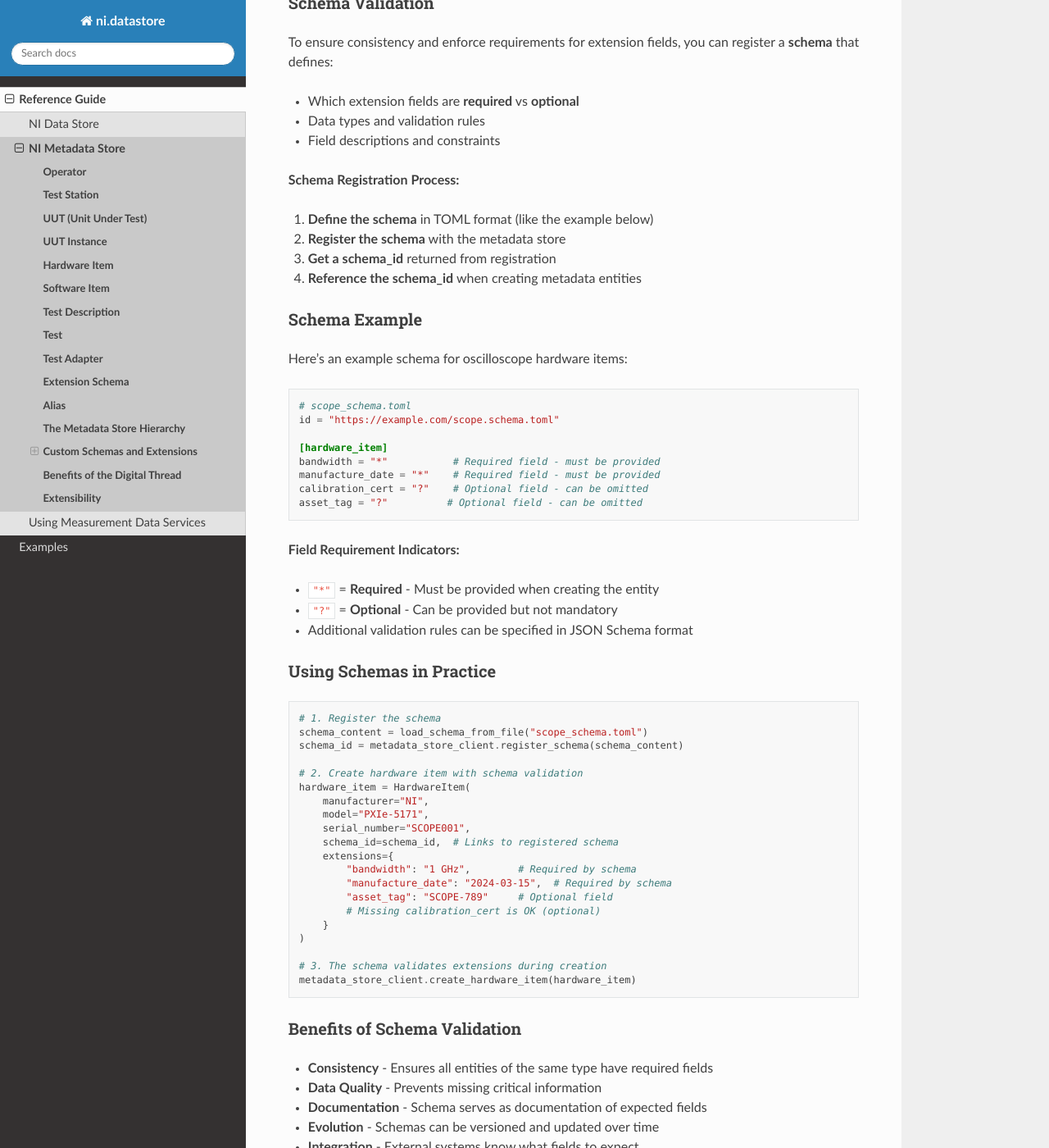
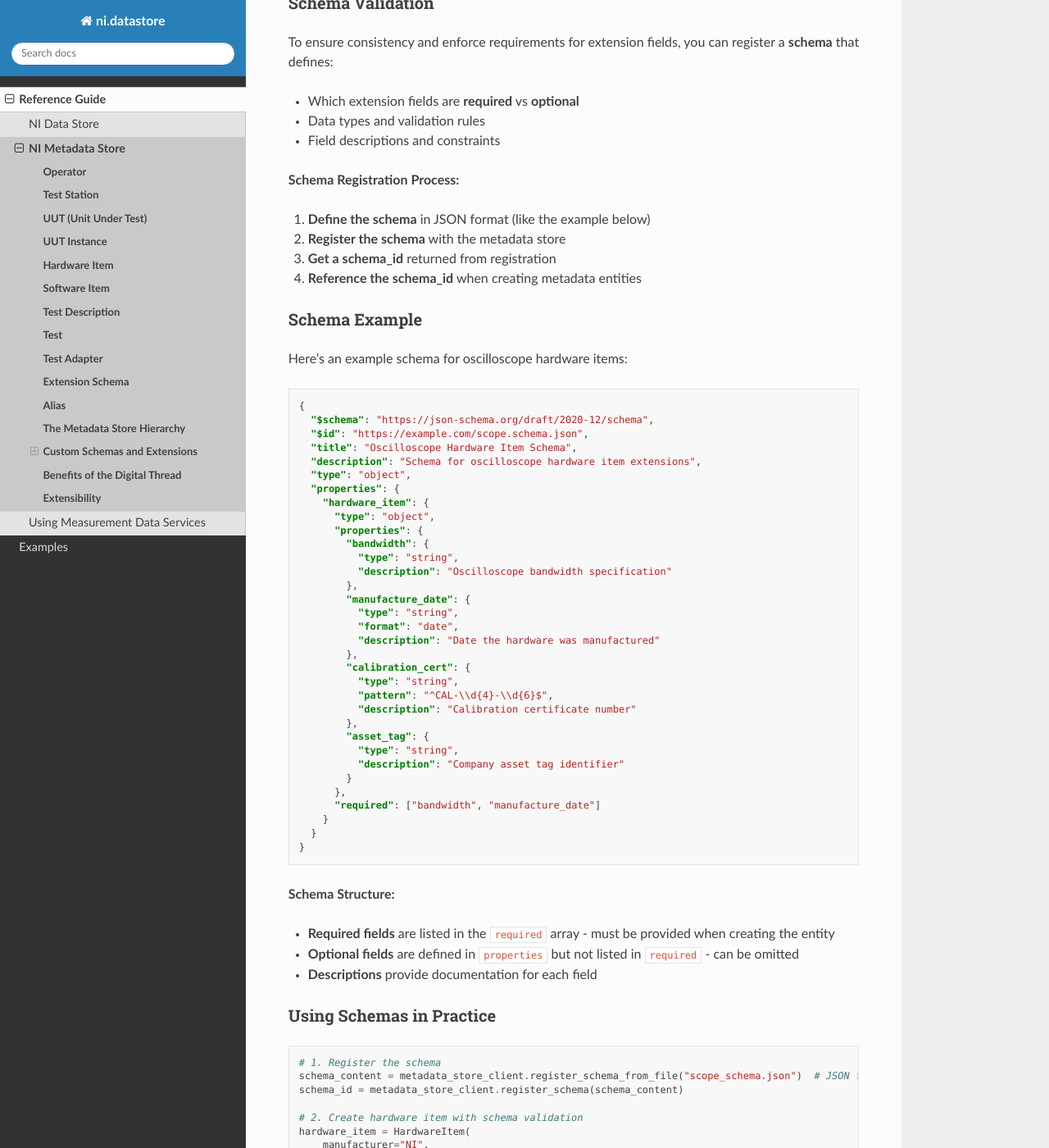
Before and after one commit to ni/datastore-python, a Sphinx documentation site: the page built from docs/reference/ni-metadata-store.md, in a window 1280 px wide and 1400 px high, scrolled down 7754 px. Shown: the whole window at 82% size. Built offline with Sphinx 7.4.7 and the Read the Docs theme 3.1.0, drawn with Linux system fonts in a browser that asks for light colours; pages that are not in the unit, such as notebooks, are missing from menus; some of the changed text lies outside the part shown.

````diff
--- a/docs/reference/ni-metadata-store.md
+++ b/docs/reference/ni-metadata-store.md
@@ -276,7 +276,7 @@
 - Field descriptions and constraints
 
 **Schema Registration Process:**
-1. **Define the schema** in TOML format (like the example below)
+1. **Define the schema** in JSON format (like the example below)
 2. **Register the schema** with the metadata store
 3. **Get a schema_id** returned from registration
 4. **Reference the schema_id** when creating metadata entities
@@ -285,27 +285,52 @@
 
 Here's an example schema for oscilloscope hardware items:
 
-```toml
-# scope_schema.toml
-id = "https://example.com/scope.schema.toml"
-
-[hardware_item]
-bandwidth = "*"           # Required field - must be provided
-manufacture_date = "*"    # Required field - must be provided
-calibration_cert = "?"    # Optional field - can be omitted
-asset_tag = "?"          # Optional field - can be omitted
+```json
+{
+  "$schema": "https://json-schema.org/draft/2020-12/schema",
+  "$id": "https://example.com/scope.schema.json",
+  "title": "Oscilloscope Hardware Item Schema",
+  "description": "Schema for oscilloscope hardware item extensions",
+  "type": "object",
+  "properties": {
+    "hardware_item": {
+      "type": "object",
+      "properties": {
+        "bandwidth": {
+          "type": "string",
+          "description": "Oscilloscope bandwidth specification"
+        },
+        "manufacture_date": {
+          "type": "string",
+          "format": "date",
+          "description": "Date the hardware was manufactured"
+        },
+        "calibration_cert": {
+          "type": "string",
+          "pattern": "^CAL-\\d{4}-\\d{6}$",
+          "description": "Calibration certificate number"
+        },
+        "asset_tag": {
+          "type": "string",
+          "description": "Company asset tag identifier"
+        }
+      },
+      "required": ["bandwidth", "manufacture_date"]
+    }
+  }
+}
 ```
 
-**Field Requirement Indicators:**
-- `"*"` = **Required** - Must be provided when creating the entity
-- `"?"` = **Optional** - Can be provided but not mandatory
-- Additional validation rules can be specified in JSON Schema format
+**Schema Structure:**
+- **Required fields** are listed in the `required` array - must be provided when creating the entity
+- **Optional fields** are defined in `properties` but not listed in `required` - can be omitted
+- **Descriptions** provide documentation for each field
 
 ### **Using Schemas in Practice**
 
 ```python
 # 1. Register the schema
-schema_content = load_schema_from_file("scope_schema.toml")
+schema_content = metadata_store_client.register_schema_from_file("scope_schema.json")  # JSON format
 schema_id = metadata_store_client.register_schema(schema_content)
 
 # 2. Create hardware item with schema validation
@@ -318,7 +343,7 @@
         "bandwidth": "1 GHz",        # Required by schema
         "manufacture_date": "2024-03-15",  # Required by schema
         "asset_tag": "SCOPE-789"     # Optional field
-        # Missing calibration_cert is OK (optional)
+        # Missing calibration_cert is OK (not in required array)
     }
 )
 
````
Also changed, not shown: other parts of docs/reference/ni-metadata-store.md (+1 -1 lines), docs/reference/using-measurement-data-services.md (+26 -26 lines), 1 other file.
